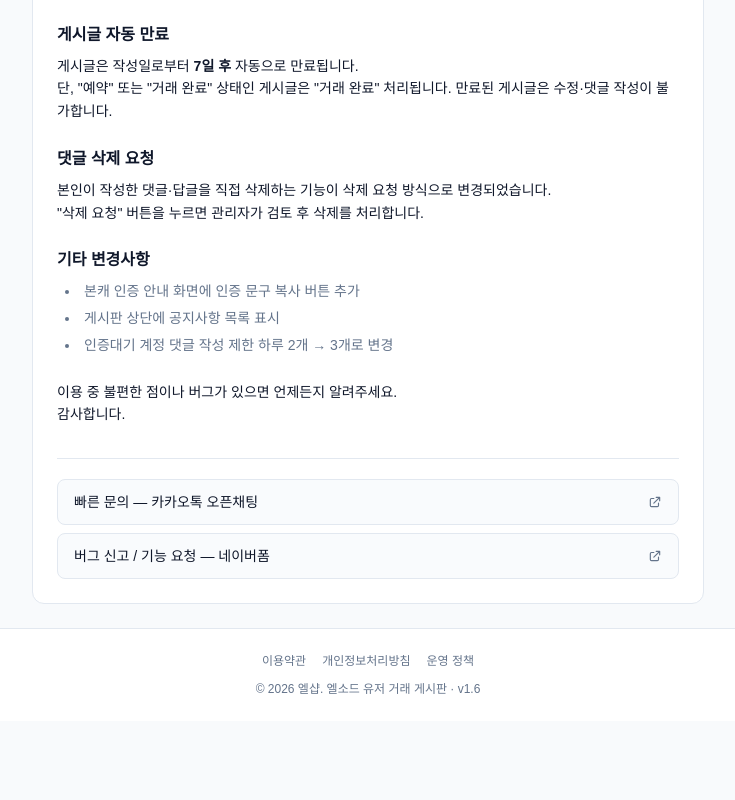
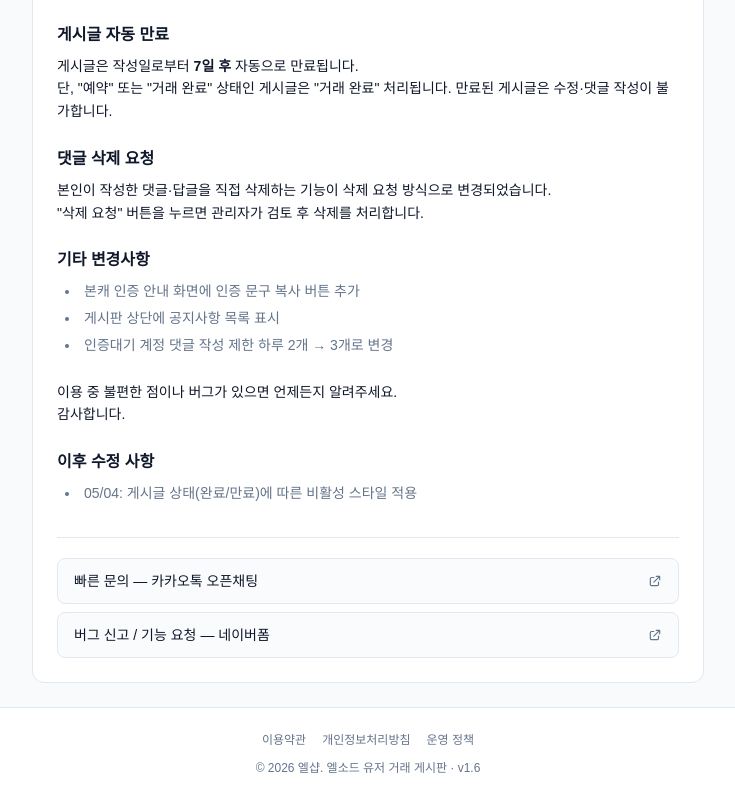
Before and after one commit to insam16/elshop, a Next.js app: page /notice/3 in a window 1280 px wide. Shown: the part 684-1484 px from the top of the page, without its empty margins (272-1007 px from the left). Before the commit the page ends 1405 px from the top, so only its background shows below. Built offline with nearby package versions, Linux system fonts and the light colour scheme; no server answers.

Commit message:
게시글 상태(완료/만료)에 따른 비활성 스타일 적용

```diff
--- a/src/app/notice/3/page.tsx
+++ b/src/app/notice/3/page.tsx
@@ -89,6 +89,14 @@ export default function Notice3Page() {
             이용 중 불편한 점이나 버그가 있으면 언제든지 알려주세요.<br />
             감사합니다.
           </p>
+
+          {/* 이후 수정 사항 */}
+          <div className="flex flex-col gap-2">
+            <p className="font-semibold text-base">이후 수정 사항</p>
+            <ul className="list-disc list-inside flex flex-col gap-1 text-muted-foreground pl-2">
+              <li>05/04: 게시글 상태(완료/만료)에 따른 비활성 스타일 적용</li>
+            </ul>
+          </div>
         </div>
 
         <div className="mt-8 border-t border-border-base pt-5 flex flex-col gap-2">
--- a/src/app/posts/page.tsx
+++ b/src/app/posts/page.tsx
@@ -347,14 +347,14 @@ type PostRowProps = {
 };
 
 function PostRow({ post, premium, showBoard }: PostRowProps) {
-  const isUser = post.author.role === "USER";
+  const isDimmed = post.status === "COMPLETED" || post.status === "EXPIRED";
   return (
     <div
       className={`border rounded-xl px-4 py-3 hover:bg-muted transition-colors ${premium
         ? "bg-violet-50 border-violet-200 dark:bg-violet-950/20 dark:border-violet-800"
-        : isUser
-          ? "bg-card border-border-base"
-          : "bg-gray-100 border-gray-300 dark:bg-gray-900/60 dark:border-gray-800 dark:opacity-80"
+        : isDimmed
+          ? "bg-gray-100 border-gray-300 dark:bg-gray-900/60 dark:border-gray-800 dark:opacity-80"
+          : "bg-card border-border-base"
         }`}
     >
       {/* 배지 + (데스크탑: 제목) + 메타 */}
```
Also changed, not shown: 2 other files (tests, documents, lock files or other folders).
